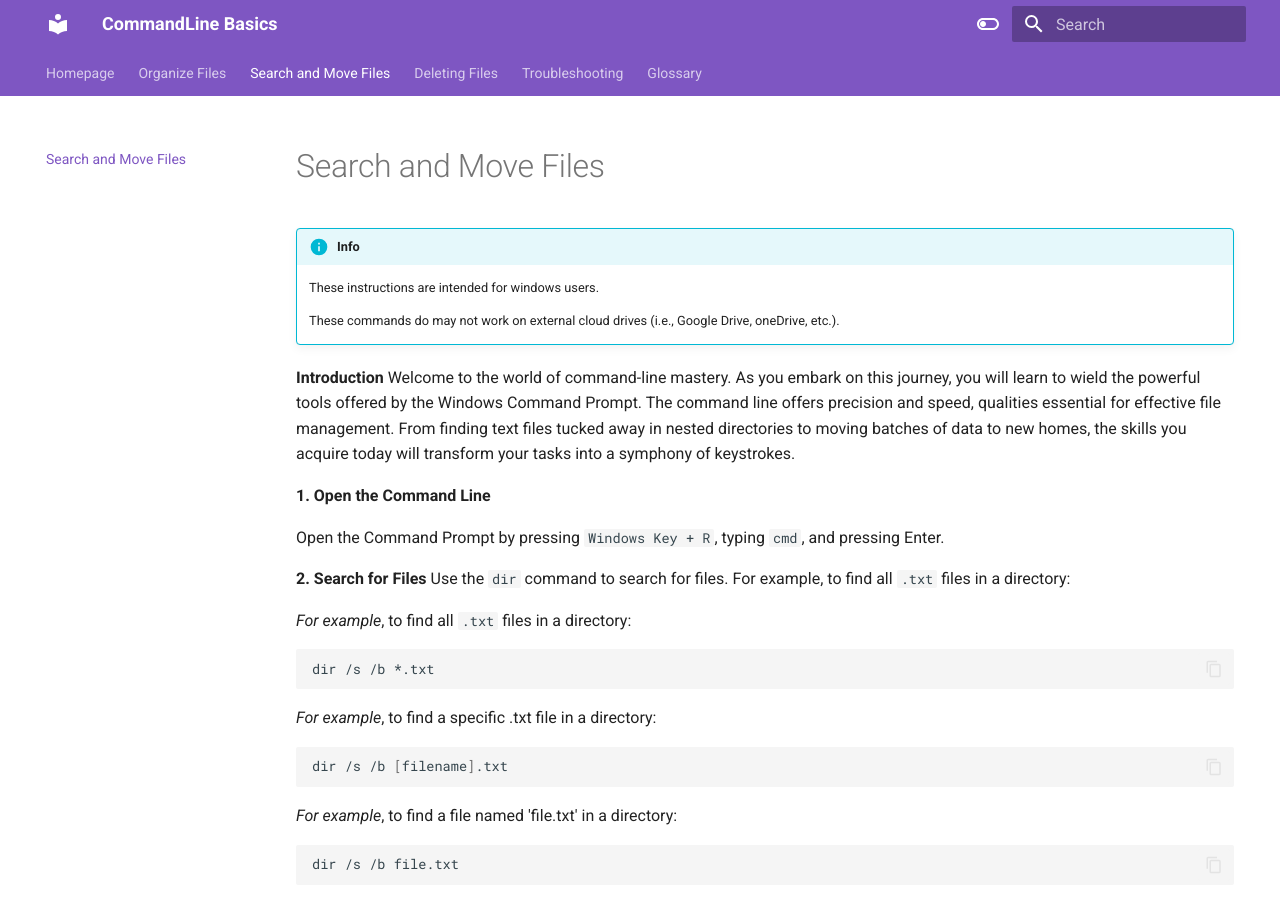
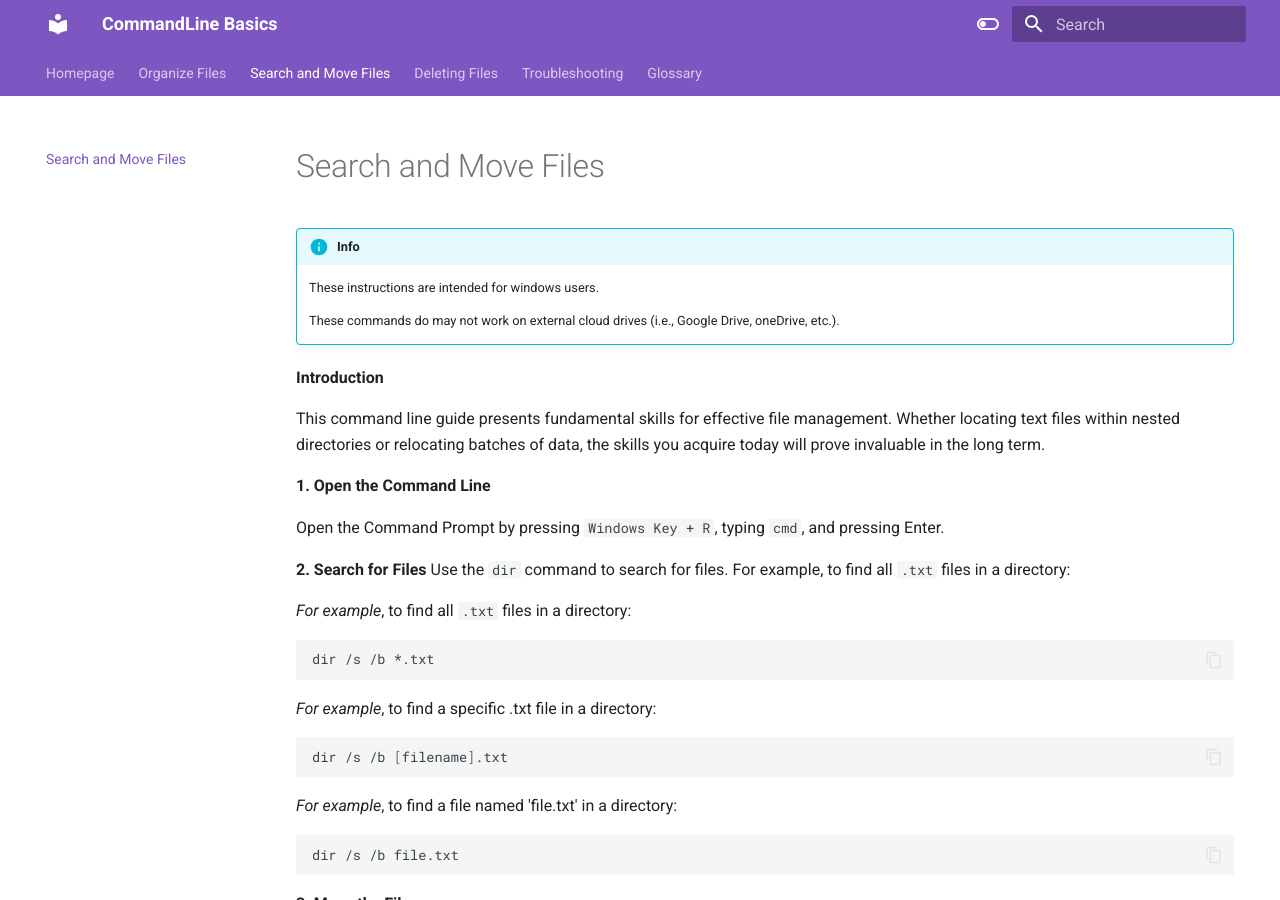
Before and after one commit to RichardLi6/UsingCommandLine, an MkDocs documentation site: the page built from docs/De-SearchMove.md, in a window 1280 px wide and 900 px high. Built offline with MkDocs 1.6.1 and Material for MkDocs 9.7.7, drawn with Linux system fonts in a browser that asks for light colours.

Commit message:
Update files

```diff
--- a/docs/De-SearchMove.md
+++ b/docs/De-SearchMove.md
@@ -7,12 +7,8 @@
 
 
 <b>Introduction</b>
-Welcome to the world of command-line mastery. As you embark on this journey, you
-will learn to wield the powerful tools offered by the Windows Command Prompt. The
-command line offers precision and speed, qualities essential for effective file
-management. From finding text files tucked away in nested directories to moving
-batches of data to new homes, the skills you acquire today will transform your
-tasks into a symphony of keystrokes.
+
+This command line guide presents fundamental skills for effective file management. Whether locating text files within nested directories or relocating batches of data, the skills you acquire today will prove invaluable in the long term.
 
 <b> 1. Open the Command Line</b>
 
```
Also changed, not shown: docs/D-organizeFile.md (+8 -6 lines), docs/DeletingFiles.md (+1 -6 lines).
